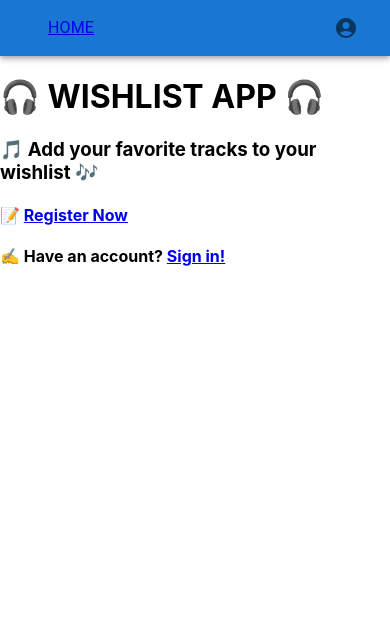
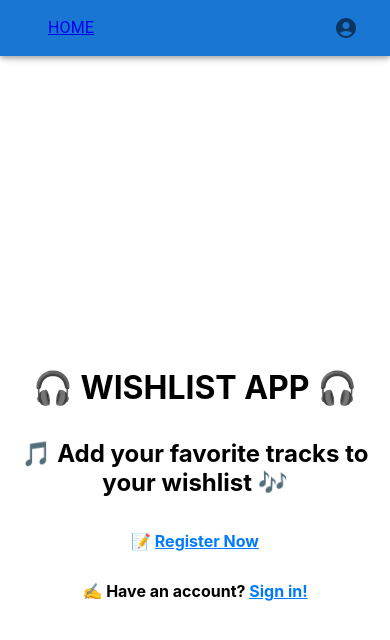
Before and after one commit to siuusunn/wishlist-client, a React (Create React App) app: page / in a window 390 px wide. Shown: the top 640 px of the page. Built offline with nearby package versions, Linux system fonts and the light colour scheme.

Commit message:
Styling changes: centered and responsive

```diff
--- a/src/components/Home.js
+++ b/src/components/Home.js
@@ -1,12 +1,13 @@
 import { Link } from 'react-router-dom';
 import { useAuthenticated } from '../hooks/useAuthenticated';
+import '../styles/Home.scss';
 
 export default function Home() {
   const [isLoggedIn, setIsLoggedIn] = useAuthenticated();
 
   // return <>{isLoggedIn ? <Wishlist /> : <LoginAndRegister />}</>;
   return (
-    <>
+    <div className='home-container'>
       <h1>🎧 WISHLIST APP 🎧</h1>
       <h3>🎵 Add your favorite tracks to your wishlist 🎶</h3>
       <h4>
@@ -15,6 +16,6 @@ export default function Home() {
       <h4>
         ✍️ Have an account? <Link to='/login'>Sign in!</Link>
       </h4>
-    </>
+    </div>
   );
 }
--- a/src/components/Navbar.js
+++ b/src/components/Navbar.js
@@ -55,7 +55,7 @@ export default function Navbar() {
 
   return (
     <>
-      <AppBar position='static'>
+      <AppBar position='sticky'>
         <Container maxWidth='xl'>
           <Toolbar>
             <Headset sx={{ display: { xs: 'none', md: 'flex' }, mr: 1 }} />
--- /dev/null
+++ b/src/styles/Home.scss
@@ -0,0 +1,27 @@
+.home-container {
+  display: flex;
+  flex-direction: column;
+  align-items: center;
+  justify-content: center;
+  height: 100vh;
+  text-align: center;
+
+  h1 {
+    font-size: 32px;
+    margin-bottom: 1vh;
+  }
+
+  h3 {
+    font-size: 24px;
+    margin-bottom: 1.5vh;
+  }
+
+  h4 {
+    font-size: 16px;
+    margin-bottom: 1vh;
+
+    a {
+      color: #007bff;
+    }
+  }
+}
```
